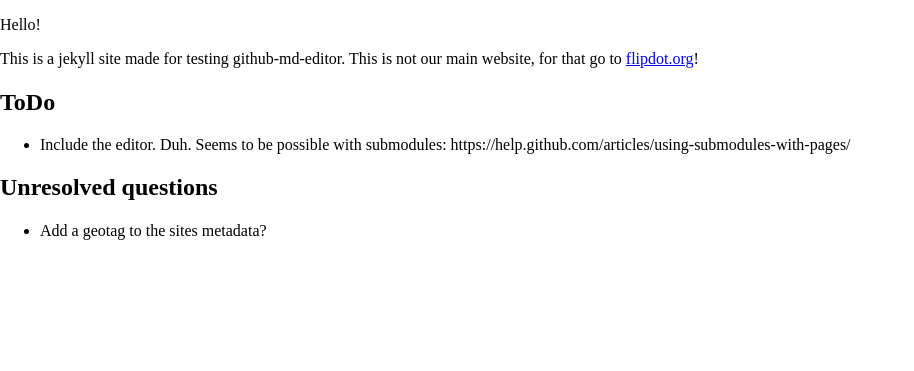
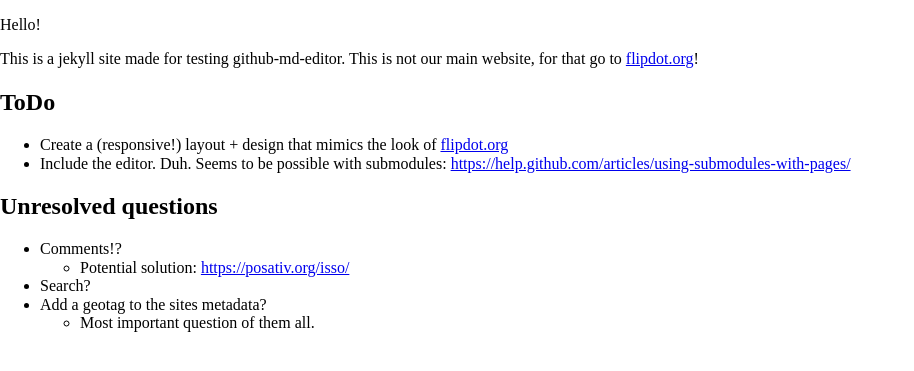
Before and after one commit to flipdot-faded/flipdot.github.io, a Jekyll site: the page built from index.md, in a window 1280 px wide. Shown: the top 371 px of the page, without its empty margins (0-914 px from the left). Built offline with Jekyll 4.4.1, drawn with Linux system fonts in a browser that asks for light colours; our own code applies the rules of GitHub Pages for plain Markdown files.

Commit message:
More ToDo's, more questions

```diff
--- a/index.md
+++ b/index.md
@@ -5,13 +5,18 @@ Hello!
 This is a jekyll site made for testing github-md-editor. This is not our main
 website, for that go to [flipdot.org][]!
 
-[flipdot.org]: https://flipdot.org/
-
 ## ToDo
 
+* Create a (responsive!) layout + design that mimics the look of [flipdot.org][]
 * Include the editor. Duh. Seems to be possible with submodules:
-  https://help.github.com/articles/using-submodules-with-pages/
+  <https://help.github.com/articles/using-submodules-with-pages/>
 
 ## Unresolved questions
 
+* Comments!?
+  * Potential solution: <https://posativ.org/isso/>
+* Search?
 * Add a geotag to the sites metadata?
+  * Most important question of them all.
+
+[flipdot.org]: https://flipdot.org/
```
